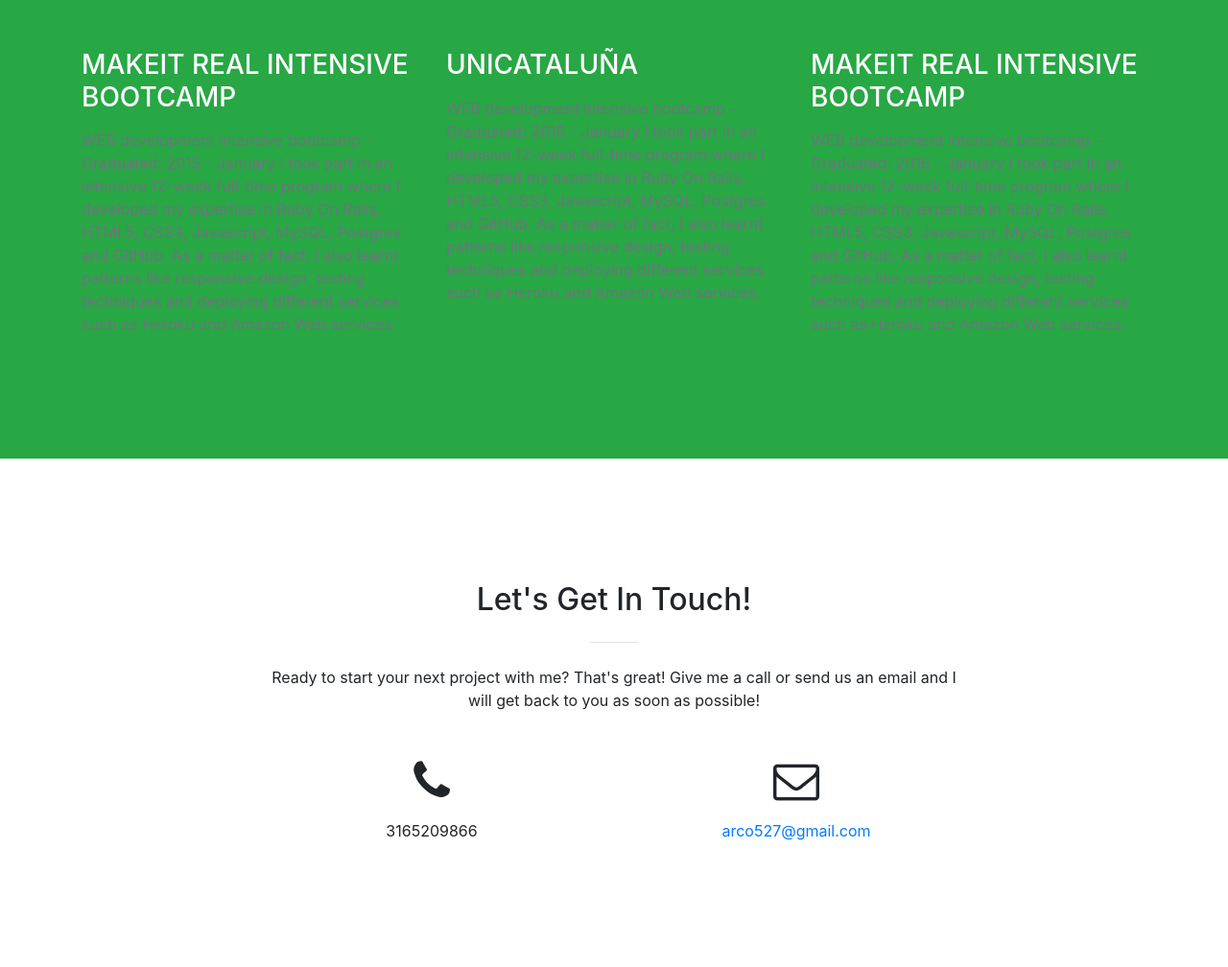
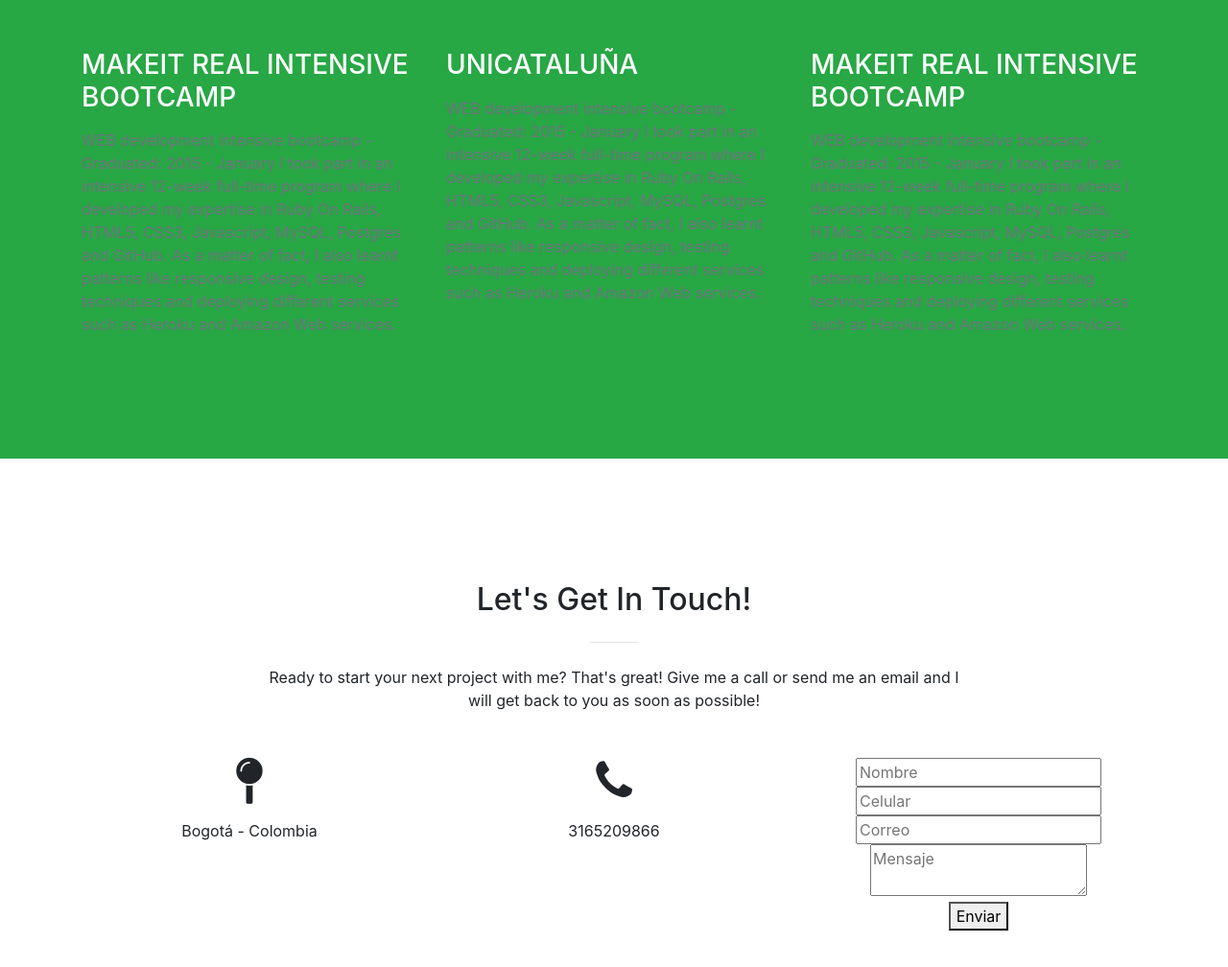
Before and after one commit to avanegasp/MyPortfolio2018, a website with bundled scripts: page index.html in a window 1280 px wide. Shown: the part 4128-5136 px from the top of the page at 96% size. Built offline with nearby package versions, Linux system fonts and the light colour scheme.

Commit message:
Add contact with formspree

```diff
--- a/index.html
+++ b/index.html
@@ -389,20 +389,30 @@
 					<div class="col-lg-8 mx-auto text-center">
 						<h2 class="section-heading">Let's Get In Touch!</h2>
 						<hr class="my-4">
-						<p class="mb-5">Ready to start your next project with me? That's great! Give me a call or send us an email and I will get back to you as soon as possible!</p>
+						<p class="mb-5">Ready to start your next project with me? That's great! Give me a call or send me an email and I will get back to you as soon as possible!</p>
 					</div>
 				</div>
 				<div class="row">
+					<div class="col-lg-4 ml-auto text-center">
+						<i class="fa fa-map-pin fa-3x mb-3 sr-contact"></i>
+						<p>Bogotá - Colombia</p>
+					</div>
 					<div class="col-lg-4 ml-auto text-center">
 						<i class="fa fa-phone fa-3x mb-3 sr-contact"></i>
 						<p>3165209866</p>
 					</div>
 					<div class="col-lg-4 mr-auto text-center">
-						<i class="fa fa-envelope-o fa-3x mb-3 sr-contact"></i>
-						<p>
-							<a href="mailto:arco527@gmail.com">arco527@gmail.com</a>
-						</p>
-					</div>
+						<form action="https://formspree.io/arco527@gmail.com" method="POST">
+											<div class="contact">
+													<input type="text" name="Nombre" placeholder="Nombre"/>
+													<input type="text" name="Celular" placeholder="Celular"/>
+													<input type="text" name="Correo" placeholder="Correo"/>
+													<div class="message">
+														<textarea name="mensaje" placeholder="Mensaje"></textarea>
+													</div>
+												<button type= "submit" class="send" value="Send">Enviar</button>
+											</div>
+										</form>					</div>
 				</div>
 			</div>
 		</section>
```
